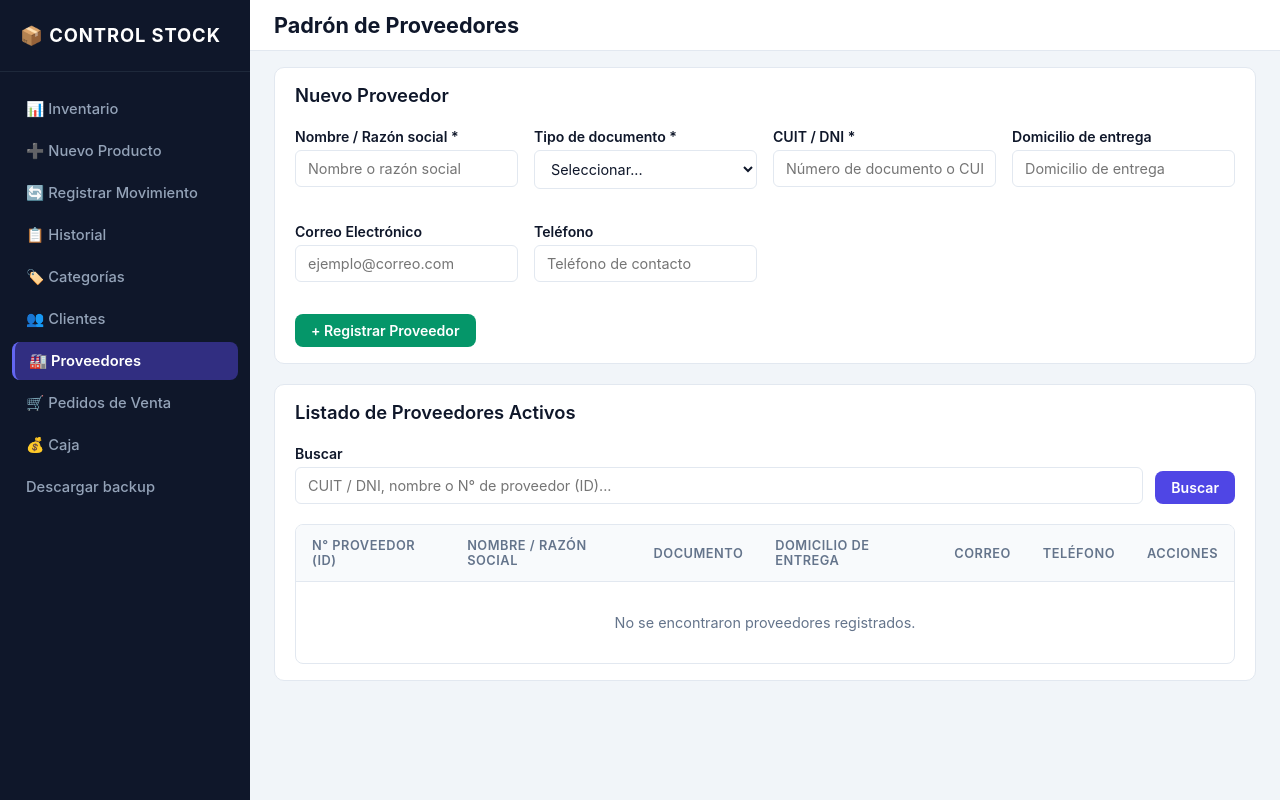
After one commit to lautaro0811-sketch/gestion-de-stock, a Django app: page /proveedores/ in a window 1280 px wide. The commit adds this page. Run offline with Django 5.2, Linux system fonts and the light colour scheme; data that the repository does not hold is empty.

Commit message:
feat: alta, listado y búsqueda de proveedores; validación de documento compartida con clientes
Co-authored-by: Copilot <223556219+Copilot@users.noreply.github.com>

```diff
--- a/inventario/forms.py
+++ b/inventario/forms.py
@@ -1,8 +1,10 @@
 from django import forms
+from django.core.exceptions import ValidationError
 from django.forms import inlineformset_factory
 from django.utils import timezone
 
-from .models import Categoria, Cliente, Movimiento, MovimientoCaja, Pedido, PedidoItem, Producto
+from .models import Categoria, Cliente, Movimiento, MovimientoCaja, Pedido, PedidoItem, Producto, Proveedor
+from .validators import validar_documento
 
 
 class ProductoBaseForm(forms.ModelForm):
@@ -105,12 +107,74 @@ class ClienteForm(forms.ModelForm):
         numero = cleaned_data.get("numero_documento")
 
         if tipo and numero:
-            if tipo == "DNI":
-                if len(numero) not in (7, 8):
-                    self.add_error("numero_documento", "El DNI debe contener 7 u 8 dígitos numéricos.")
-            elif tipo == "CUIT":
-                if len(numero) != 11:
-                    self.add_error("numero_documento", "El CUIT debe contener exactamente 11 dígitos numéricos.")
+            try:
+                validar_documento(tipo, numero)
+            except ValidationError as error:
+                self.add_error(None, error)
+        return cleaned_data
+
+
+class ProveedorForm(forms.ModelForm):
+    tipo_documento = forms.ChoiceField(
+        choices=[("", "Seleccionar..."), ("DNI", "DNI"), ("CUIT", "CUIT")],
+        required=True,
+        label="Tipo de documento",
+        widget=forms.Select(attrs={"class": "form-control"}),
+    )
+
+    class Meta:
+        model = Proveedor
+        fields = [
+            "nombre",
+            "tipo_documento",
+            "numero_documento",
+            "domicilio",
+            "correo",
+            "telefono",
+        ]
+        labels = {
+            "nombre": "Nombre / Razón social",
+            "tipo_documento": "Tipo de documento",
+            "numero_documento": "CUIT / DNI",
+            "domicilio": "Domicilio de entrega",
+            "correo": "Correo electrónico",
+            "telefono": "Teléfono",
+        }
+        widgets = {
+            "nombre": forms.TextInput(attrs={"class": "form-control", "placeholder": "Nombre o razón social"}),
+            "tipo_documento": forms.Select(attrs={"class": "form-control"}),
+            "numero_documento": forms.TextInput(attrs={"class": "form-control", "placeholder": "Número de documento o CUIT"}),
+            "domicilio": forms.TextInput(attrs={"class": "form-control", "placeholder": "Domicilio de entrega"}),
+            "correo": forms.EmailInput(attrs={"class": "form-control", "placeholder": "ejemplo@correo.com"}),
+            "telefono": forms.TextInput(attrs={"class": "form-control", "placeholder": "Teléfono de contacto"}),
+        }
+
+    def clean_numero_documento(self):
+        num = self.cleaned_data.get("numero_documento", "")
+        num_limpio = "".join(c for c in str(num) if c.isdigit())
+        if not num_limpio:
+            raise forms.ValidationError("El número de documento debe contener al menos un dígito.")
+        return num_limpio
+
+    def clean_telefono(self):
+        tel = self.cleaned_data.get("telefono", "")
+        if not tel:
+            return ""
+        tel_limpio = "".join(c for c in str(tel) if c.isdigit())
+        if len(tel_limpio) < 6:
+            raise forms.ValidationError("El teléfono debe contener al menos 6 dígitos.")
+        return tel_limpio
+
+    def clean(self):
+        cleaned_data = super().clean()
+        tipo = cleaned_data.get("tipo_documento")
+        numero = cleaned_data.get("numero_documento")
+
+        if tipo and numero:
+            try:
+                validar_documento(tipo, numero)
+            except ValidationError as error:
+                self.add_error(None, error)
         return cleaned_data
 
 
--- a/inventario/urls.py
+++ b/inventario/urls.py
@@ -10,6 +10,8 @@ urlpatterns = [
     path("categorias/", views.categoria_list_crear, name="categoria_list"),
     path("clientes/", views.cliente_list_crear, name="cliente_list"),
     path("clientes/<int:pk>/desactivar/", views.cliente_desactivar, name="cliente_desactivar"),
+    path("proveedores/", views.proveedor_list_crear, name="proveedor_list"),
+    path("proveedores/<int:pk>/desactivar/", views.proveedor_desactivar, name="proveedor_desactivar"),
     path("pedidos/", views.pedido_list, name="pedido_list"),
     path("pedidos/nuevo/", views.pedido_crear, name="pedido_crear"),
     path("pedidos/<int:pk>/", views.pedido_detalle, name="pedido_detalle"),
--- a/inventario/views.py
+++ b/inventario/views.py
@@ -25,8 +25,9 @@ from .forms import (
     PedidoForm,
     ProductoCrearForm,
     ProductoEditarForm,
+    ProveedorForm,
 )
-from .models import Categoria, Cliente, Movimiento, MovimientoCaja, Pedido, PedidoItem, Producto
+from .models import Categoria, Cliente, Movimiento, MovimientoCaja, Pedido, PedidoItem, Producto, Proveedor
 
 from .services import (
     cancelar_pedido,
@@ -217,6 +218,54 @@ def cliente_desactivar(request, pk):
         return redirect("cliente_list")
 
     return render(request, "inventario/cliente_confirm_delete.html", {"cliente": cliente})
+
+
+def proveedor_list_crear(request):
+    if request.method == "POST":
+        form = ProveedorForm(request.POST)
+        if form.is_valid():
+            proveedor = form.save()
+            messages.success(request, f"Proveedor '{proveedor.nombre}' registrado con éxito.")
+            return redirect("proveedor_list")
+    else:
+        form = ProveedorForm()
+
+    proveedores = Proveedor.objects.filter(activo=True)
+    query = request.GET.get("q", "").strip()
+    if query:
+        filtro = Q(nombre__icontains=query) | Q(numero_documento__icontains=query)
+        query_digits = "".join(c for c in query if c.isdigit())
+        if query_digits:
+            filtro |= Q(numero_documento__icontains=query_digits)
+            if query.isdigit():
+                filtro |= Q(id=int(query))
+        proveedores = proveedores.filter(filtro)
+
+    paginator = Paginator(proveedores, 15)
+    page_number = request.GET.get("page")
+    page_obj = paginator.get_page(page_number)
+
+    return render(
+        request,
+        "inventario/proveedor_list.html",
+        {
+            "proveedores": page_obj,
+            "page_obj": page_obj,
+            "form": form,
+            "query": query,
+        },
+    )
+
+
+def proveedor_desactivar(request, pk):
+    proveedor = get_object_or_404(Proveedor, pk=pk, activo=True)
+    if request.method == "POST":
+        proveedor.activo = False
+        proveedor.save(update_fields=["activo"])
+        messages.success(request, f"Proveedor '{proveedor.nombre}' dado de baja correctamente.")
+        return redirect("proveedor_list")
+
+    return render(request, "inventario/proveedor_confirm_delete.html", {"proveedor": proveedor})
 
 
 
--- a/templates/base.html
+++ b/templates/base.html
@@ -33,6 +33,9 @@
                 <a href="{% url 'cliente_list' %}" class="sidebar-link {% if request.resolver_match.url_name == 'cliente_list' %}active{% endif %}">
                     👥 Clientes
                 </a>
+                <a href="{% url 'proveedor_list' %}" class="sidebar-link {% if request.resolver_match.url_name == 'proveedor_list' or request.resolver_match.url_name == 'proveedor_desactivar' %}active{% endif %}">
+                    🏭 Proveedores
+                </a>
                 <a href="{% url 'pedido_list' %}" class="sidebar-link {% if 'pedido' in request.resolver_match.url_name %}active{% endif %}">
                     🛒 Pedidos de Venta
                 </a>
--- /dev/null
+++ b/templates/inventario/proveedor_list.html
@@ -0,0 +1,116 @@
+{% extends 'base.html' %}
+
+{% block title %}Proveedores{% endblock %}
+{% block topbar_title %}Padrón de Proveedores{% endblock %}
+
+{% block content %}
+<div class="card mb-20">
+    <div class="card-header-flex">
+        <h2 class="card-title">Nuevo Proveedor</h2>
+    </div>
+    <form method="post">
+        {% csrf_token %}
+        <div class="form-grid-row">
+            <div class="form-group">
+                <label class="form-label">Nombre / Razón social *</label>
+                {{ form.nombre }}
+                {% if form.nombre.errors %}
+                    <div class="field-error">{{ form.nombre.errors.0 }}</div>
+                {% endif %}
+            </div>
+            <div class="form-group">
+                <label class="form-label">Tipo de documento *</label>
+                {{ form.tipo_documento }}
+                {% if form.tipo_documento.errors %}
+                    <div class="field-error">{{ form.tipo_documento.errors.0 }}</div>
+                {% endif %}
+            </div>
+            <div class="form-group">
+                <label class="form-label">CUIT / DNI *</label>
+                {{ form.numero_documento }}
+                {% if form.numero_documento.errors %}
+                    <div class="field-error">{{ form.numero_documento.errors.0 }}</div>
+                {% endif %}
+            </div>
+            <div class="form-group">
+                <label class="form-label">Domicilio de entrega</label>
+                {{ form.domicilio }}
+                {% if form.domicilio.errors %}
+                    <div class="field-error">{{ form.domicilio.errors.0 }}</div>
+                {% endif %}
+            </div>
+            <div class="form-group">
+                <label class="form-label">Correo Electrónico</label>
+                {{ form.correo }}
+                {% if form.correo.errors %}
+                    <div class="field-error">{{ form.correo.errors.0 }}</div>
+                {% endif %}
+            </div>
+            <div class="form-group">
+                <label class="form-label">Teléfono</label>
+                {{ form.telefono }}
+                {% if form.telefono.errors %}
+                    <div class="field-error">{{ form.telefono.errors.0 }}</div>
+                {% endif %}
+            </div>
+        </div>
+        <button type="submit" class="btn btn-success">+ Registrar Proveedor</button>
+    </form>
+</div>
+
+<div class="card">
+    <div class="card-header-flex">
+        <h2 class="card-title">Listado de Proveedores Activos</h2>
+    </div>
+
+    <form method="get" class="filter-form">
+        <div class="filter-input-main">
+            <label class="form-label">Buscar</label>
+            <input type="text" name="q" value="{{ query }}" placeholder="CUIT / DNI, nombre o N° de proveedor (ID)..." class="form-control">
+        </div>
+        <div>
+            <button type="submit" class="btn btn-primary">Buscar</button>
+            {% if query %}
+                <a href="{% url 'proveedor_list' %}" class="btn btn-secondary">Limpiar</a>
+            {% endif %}
+        </div>
+    </form>
+
+    <div class="table-responsive">
+        <table>
+            <thead>
+                <tr>
+                    <th>N° Proveedor (ID)</th>
+                    <th>Nombre / Razón social</th>
+                    <th>Documento</th>
+                    <th>Domicilio de entrega</th>
+                    <th>Correo</th>
+                    <th>Teléfono</th>
+                    <th>Acciones</th>
+                </tr>
+            </thead>
+            <tbody>
+                {% for p in proveedores %}
+                <tr class="row-normal">
+                    <td><strong>#{{ p.id }}</strong></td>
+                    <td><strong>{{ p.nombre }}</strong></td>
+                    <td>{{ p.tipo_documento }} {{ p.numero_documento }}</td>
+                    <td>{{ p.domicilio|default:"-" }}</td>
+                    <td>{{ p.correo|default:"-" }}</td>
+                    <td>{{ p.telefono|default:"-" }}</td>
+                    <td class="text-nowrap">
+                        <a href="{% url 'proveedor_desactivar' p.id %}" class="btn btn-secondary btn-sm" title="Dar de baja proveedor">Desactivar</a>
+                    </td>
+                </tr>
+                {% empty %}
+                <tr>
+                    <td colspan="7" class="empty-row">No se encontraron proveedores registrados.</td>
+                </tr>
+                {% endfor %}
+            </tbody>
+        </table>
+    </div>
+
+    {% include 'inventario/includes/pagination.html' %}
+</div>
+{% endblock %}
```
Also changed, not shown: inventario/admin.py (+9 -1 lines), inventario/models.py (+58 -16 lines), inventario/validators.py (added, +21 -0 lines), spec/features/011-proveedores/plan.md (added, +28 -0 lines), spec/features/011-proveedores/spec.md (added, +29 -0 lines), spec/features/011-proveedores/tasks.md (added, +20 -0 lines), templates/inventario/proveedor_confirm_delete.html (added, +24 -0 lines), inventario/migrations/0011_proveedor.py (added).
